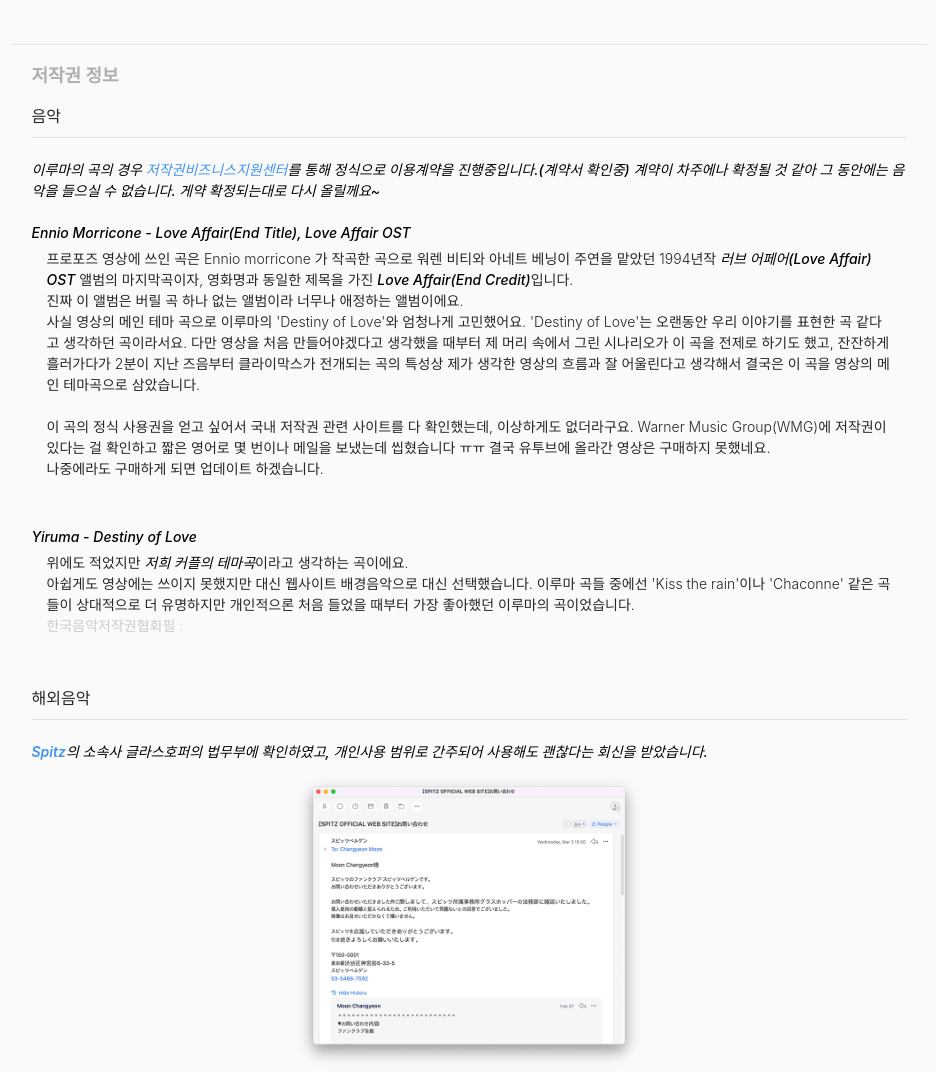
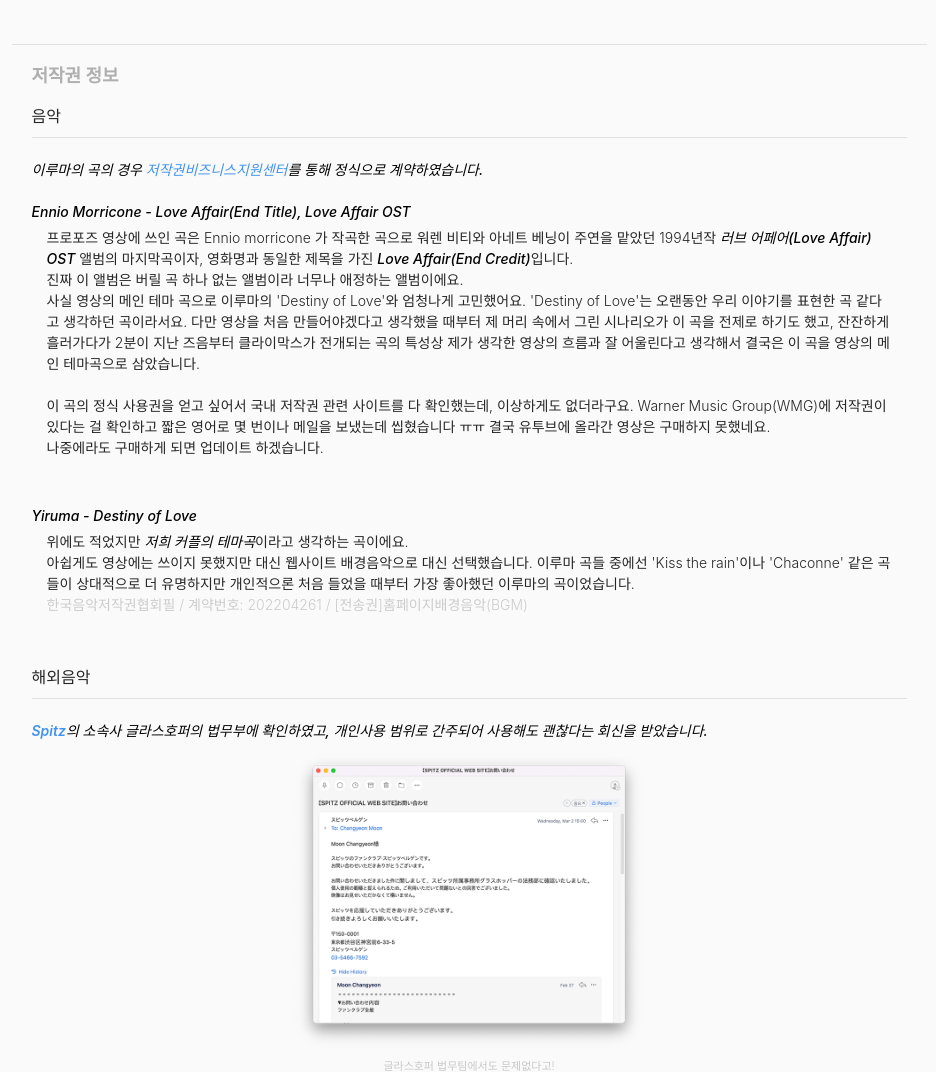
Before and after one commit to ngine-zz/Weddingram, a Django app: page /content/copyright/ in a window 1280 px wide. Shown: the part 301-1373 px from the top of the page, without its empty margins (171-1107 px from the left). Run offline with Django 4.2, Linux system fonts and the light colour scheme; some libraries are stand-ins or nearby versions.

Commit message:
music on

```diff
--- a/templates/Weddingram/copyright.html
+++ b/templates/Weddingram/copyright.html
@@ -73,7 +73,8 @@
                 <!-- 영상음악 -->
                 <dt>음악</dt>
                     <dd><br>
-                        <span>이루마의 곡의 경우 <a href="https://www.findcopyright.or.kr/" target="_blank">저작권비즈니스지원센터</a>를 통해 정식으로 이용계약을 진행중입니다.(계약서 확인중) 계약이 차주에나 확정될 것 같아 그 동안에는 음악을 들으실 수 없습니다. 게약 확정되는대로 다시 올릴께요~</span><br><br></dd>
+                        <span>이루마의 곡의 경우 <a href="https://www.findcopyright.or.kr/" target="_blank">저작권비즈니스지원센터</a>를 통해 정식으로 계약하였습니다.</span><br><br></dd>
+
                     <dd><span>Ennio Morricone - Love Affair(End Title), Love Affair OST</span></dd>
                     <dd>
                       <p style="margin:5px 15px;">프로포즈 영상에 쓰인 곡은 Ennio morricone 가 작곡한 곡으로
@@ -100,7 +101,7 @@
                       <p style="margin:5px 15px;">위에도 적었지만 <span>저희 커플의 테마곡</span>이라고 생각하는 곡이에요.<br>
                         아쉽게도 영상에는 쓰이지 못했지만 대신 웹사이트 배경음악으로 대신 선택했습니다.
                         이루마 곡들 중에선 'Kiss the rain'이나 'Chaconne' 같은 곡들이 상대적으로 더 유명하지만 개인적으론 처음 들었을 때부터 가장 좋아했던 이루마의 곡이었습니다.<br>
-                        <font style="color: #CCCCCC">한국음악저작권협회필 : </font></p>
+                        <font style="color: #CCCCCC">한국음악저작권협회필 / 계약번호: 202204261 / [전송권]홈페이지배경음악(BGM)</font></p>
                     <br><br>
                     </dd>
                     <!-- 해외음악 -->
--- a/templates/Weddingram/main.html
+++ b/templates/Weddingram/main.html
@@ -6,11 +6,11 @@
 {% endblock title %}
 
 {% block search-block %}
-<!--audio src="{% static '/images/DestinyOfLove.m4a' %}" class="audio" controls autoplay loop /-->
-<div class="search-guide">
+<audio src="{% static '/images/DestinyOfLove.m4a' %}" class="audio" controls autoplay loop />
+<!--div class="search-guide">
   <span class="search-icon"></span>
   <input type="text" class="search-placeholder" value="검색" onfocus="if (this.value == '검색') {this.value = '';}" onblur="if (this.value == '') {this.value = '검색';}">
-</div>
+</div-->
 {% endblock search-block %}
 
 {% block homemenu %}
```
